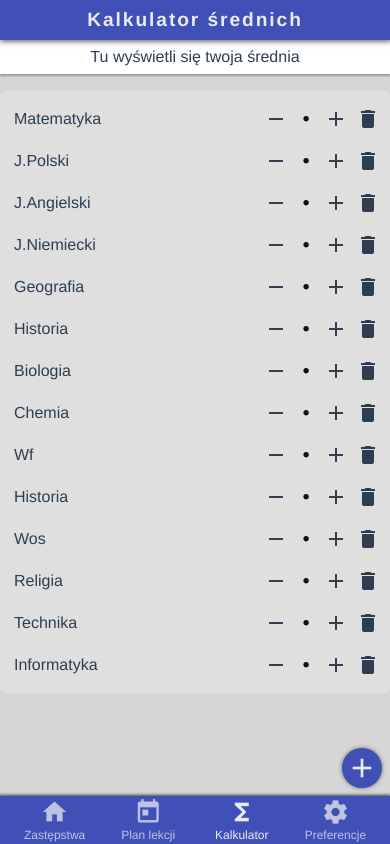
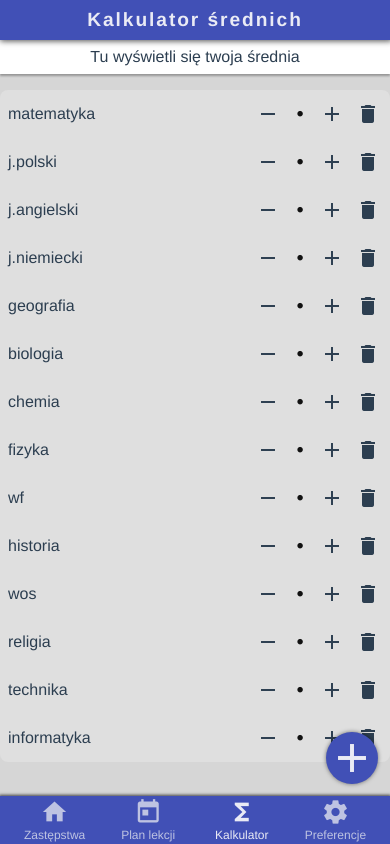
Before and after one commit to JakubekWeg/sp2dobczyce.web.app, a Vue app in the folder app/: page /kalkulator in a window 390 px wide. Built offline with nearby package versions, Linux system fonts and the light colour scheme.

Commit message:
Improved average view on mobile devices

```diff
--- a/app/src/components/FloatingActionButton.vue
+++ b/app/src/components/FloatingActionButton.vue
@@ -27,8 +27,8 @@
         background: var(--primary-color);
         color: var(--on-primary-color);
         border: none;
-        width: 40px;
-        height: 40px;
+        width: 52px;
+        height: 52px;
         display: grid;
         place-content: center;
         overflow: hidden;
@@ -36,8 +36,8 @@
         transition: background-color .3s;
         cursor: pointer;
         position: fixed;
-        right: 8px;
-        bottom: calc(48px + 8px);
+        right: 12px;
+        bottom: calc(48px + 12px);
         box-shadow: 0 0 4px 0 rgba(0, 0, 0, .5);
     }
 
@@ -46,6 +46,6 @@
     }
 
     .fab .icon {
-        font-size: 32px;
+        font-size: 48px;
     }
 </style>
--- a/app/src/views/AverageCalculatorView.vue
+++ b/app/src/views/AverageCalculatorView.vue
@@ -17,6 +17,7 @@
         <p v-else class="no-marks-text">
             Użyj przycisku <b>+</b>, aby dodać przedmiot
         </p>
+        <div class="space"></div>
         <div class="space"></div>
         <div class="space"></div>
         <div class="space"></div>
@@ -67,7 +68,7 @@
             if (!this.entries.length)
                 [
                     'matematyka', 'j.polski', 'j.angielski', 'j.niemiecki',
-                    'geografia', 'historia', 'biologia', 'chemia',
+                    'geografia', 'biologia', 'chemia', 'fizyka',
                     'wf', 'historia', 'wos', 'religia', 'technika', 'informatyka'
                 ]
                     .forEach(this.addSubject);
@@ -90,7 +91,6 @@
         margin: 0 auto;
         background-color: var(--lighter-back-background-color);
         border-radius: 8px;
-        padding: 8px 4px;
     }
 
     .avg {
--- a/app/src/views/AverageEntryComponent.vue
+++ b/app/src/views/AverageEntryComponent.vue
@@ -39,7 +39,7 @@
 
 <style scoped>
     .entry {
-        padding: 4px 2px;
+        padding: 6px 4px;
         text-align: left;
         display: flex;
         align-items: center;
@@ -52,14 +52,13 @@
     }
 
     .name {
-        text-transform: capitalize;
         flex: 1;
-        padding-left: 8px;
+        padding-left: 4px;
     }
 
     .sign {
         user-select: none;
-        padding: 4px;
+        padding: 6px;
         transition: background-color .3s;
         cursor: pointer;
         border-radius: 30%;
```
